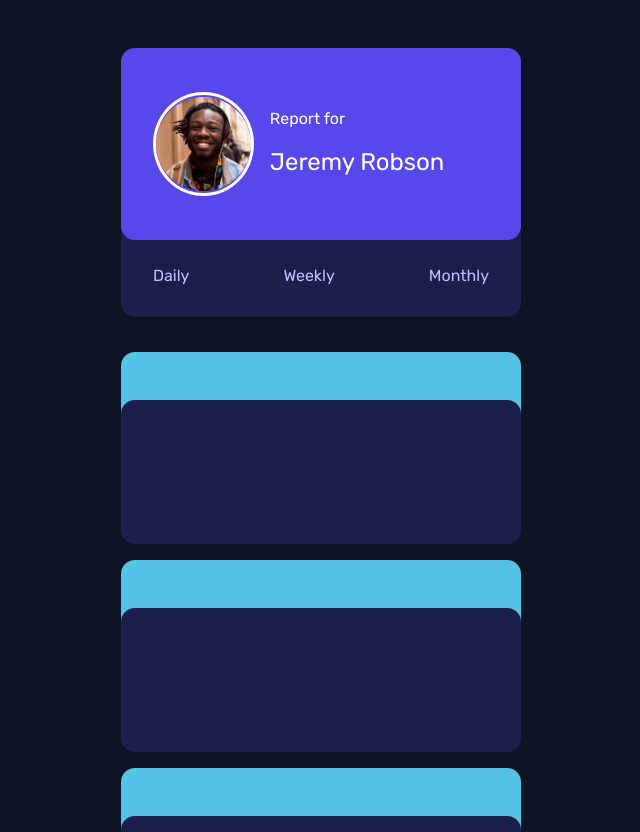
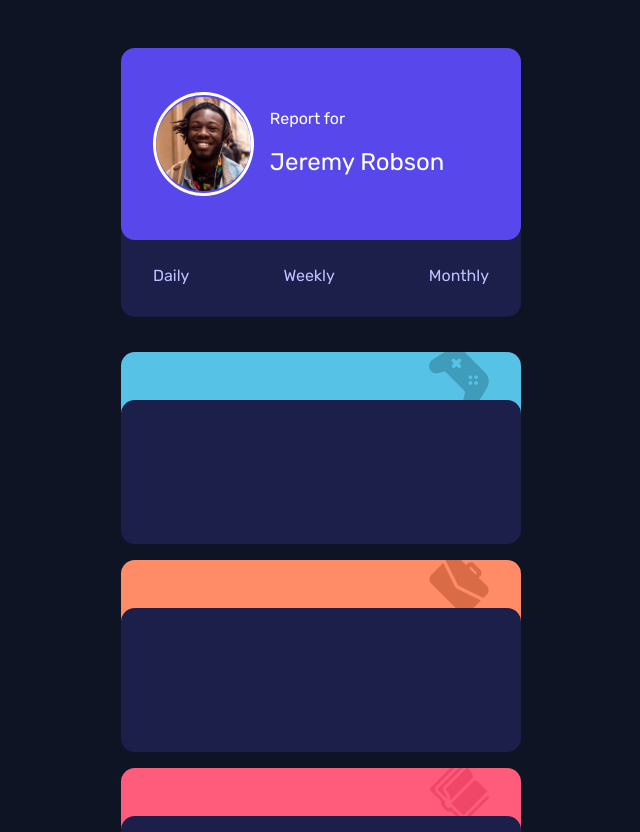
Before and after one commit to joshuaadu/time-tracking-dashboard, a React (Create React App) app: page /daily in a window 1280 px wide. Shown: the top 832 px of the page, without its empty margins (319-959 px from the left). Built offline with nearby package versions, Linux system fonts and the light colour scheme.

Commit message:
display background icon using useIcon() hook

```diff
--- a/src/App.js
+++ b/src/App.js
@@ -8,7 +8,7 @@ export default function App() {
     <div className="App">
       <Profile />
       {data.map((item) => (
-        <Activity title={item} />
+        <Activity title={item} key={item} />
       ))}
     </div>
   );
--- a/src/components/Activity.js
+++ b/src/components/Activity.js
@@ -1,9 +1,14 @@
+import useIcon from "../hooks/useIcon";
 import Card from "../UI/Card";
 import classes from "./Activity.module.css";
 const Activity = (props) => {
+  const iconName = props.title.toLowerCase().replace(" ", "-");
+  const icon = useIcon(iconName);
   return (
     <div className={classes.activity}>
-      <Card className={`${classes["background-card"]} ${classes.play}`}></Card>
+      <Card className={`${classes["background-card"]} ${classes[iconName]}`}>
+        <img className={classes.img} src={icon} alt={`${props.title} icon`} />
+      </Card>
       <Card className={classes["details-card"]}></Card>
     </div>
   );
--- a/src/components/Activity.module.css
+++ b/src/components/Activity.module.css
@@ -21,6 +21,14 @@
   grid-row: 1/3;
   width: 100%;
   height: 100%;
+  padding-top: 0;
+  text-align: right;
+  overflow: hidden;
+}
+
+.img {
+  width: 60px;
+  transform: translateY(-5px);
 }
 
 .work {
--- /dev/null
+++ b/src/hooks/useIcon.js
@@ -0,0 +1,15 @@
+import { useState } from "react";
+
+const useIcon = (iconName) => {
+  const [icon, setIcon] = useState(null);
+  ((name) => {
+    import(`../images/icon-${name}.svg`).then((icon) => setIcon(icon.default));
+  })(iconName);
+
+  if (icon) {
+    return icon;
+  } else {
+    return "Icon not found";
+  }
+};
+export default useIcon;
```
